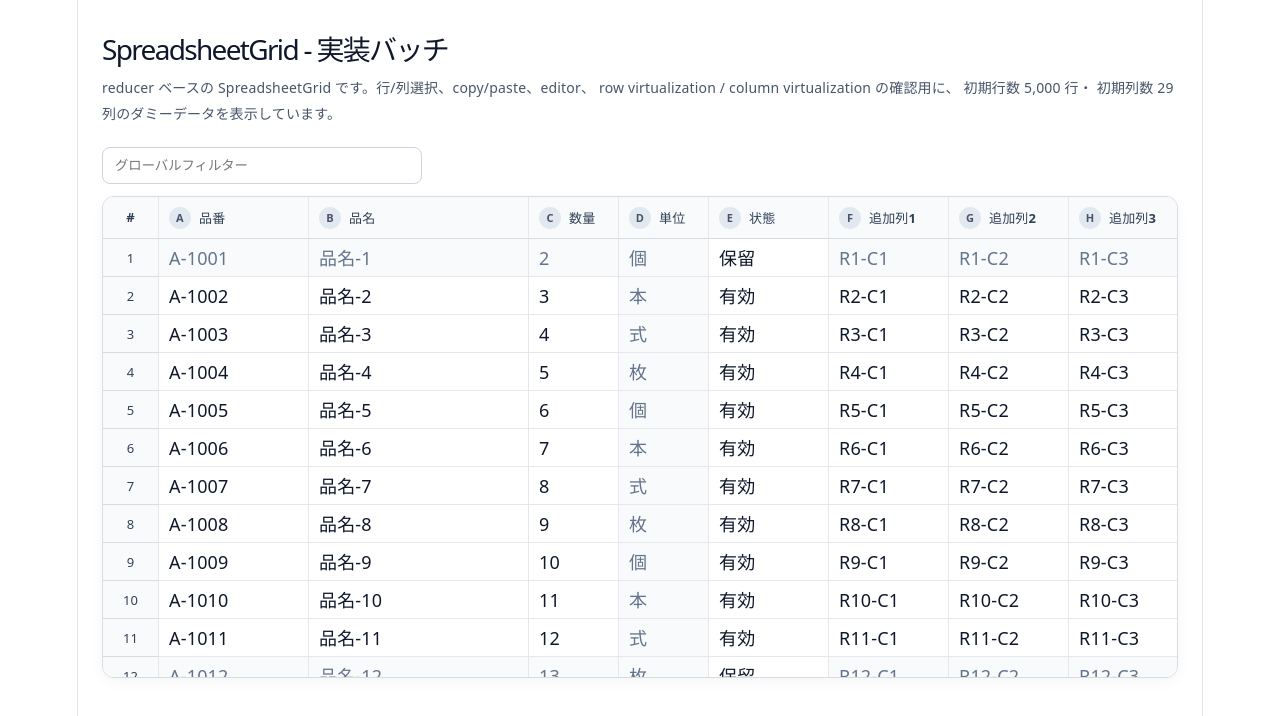
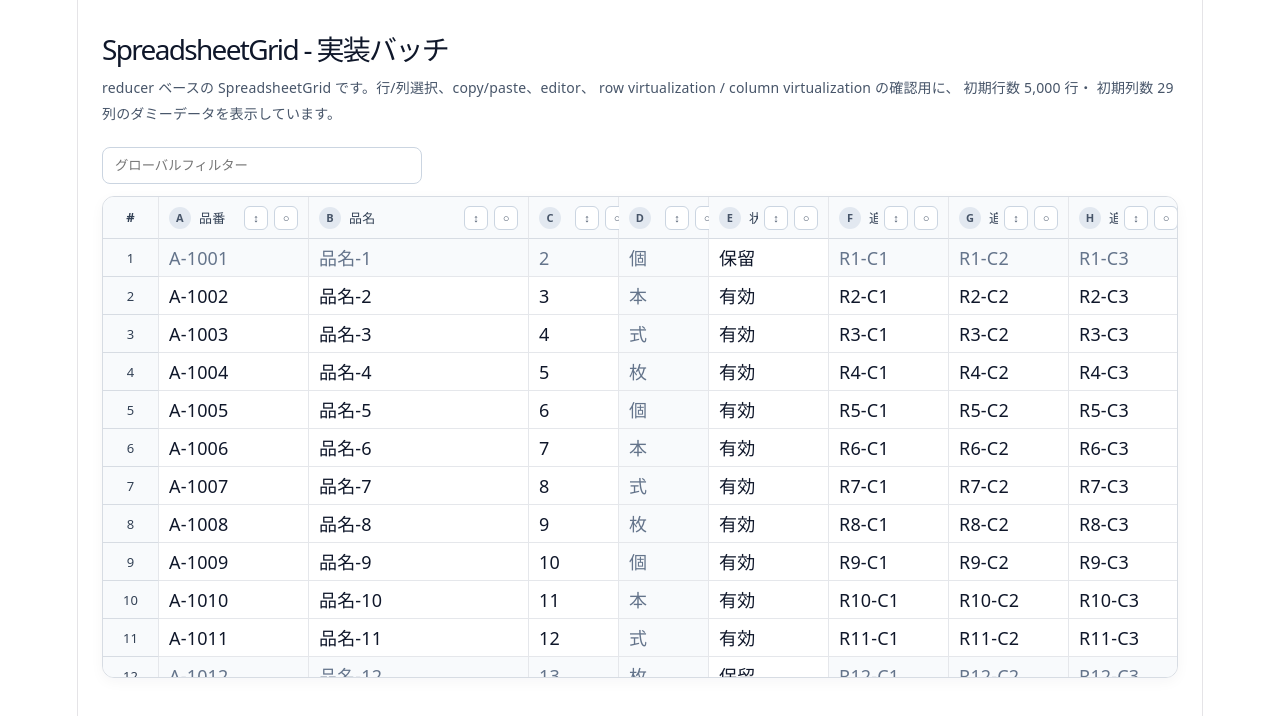
Before and after one commit to ishibashi0112/datasheet-grid, a React (Vite) app: page / in a window 1280 px wide. Shown: the top 716 px of the page. Built offline with nearby package versions, Linux system fonts and the light colour scheme.

Commit message:
✨ 実装バッチ8-A（列フィルター + 並び替え基盤）

```diff
--- a/src/components/spreadsheet-grid/SpreadsheetGrid.tsx
+++ b/src/components/spreadsheet-grid/SpreadsheetGrid.tsx
@@ -1,8 +1,8 @@
-// 追加: Ctrl+A 2回目解除 + corner / row header / column header hover 統一を反映します。
+// 追加: 列フィルター + 単一列ソート基盤を反映します。// 追加: 列,
 import {
   useEffect,
+  useCallback,
   useMemo,
-  useCallback,
   useReducer,
   useRef,
   useState,
@@ -143,6 +143,81 @@ const applyGlobalFilter = <T,>(
   );
 };
 
+// 追加: 列ごとのフィルターを適用します。初版は text contains を基本にしつつ、
+//       column.filterFn がある場合はそれを優先します。
+const applyColumnFilters = <T,>(
+  rowModels: SourceRowModel<T>[],
+  columns: GridColumn<T>[],
+  columnFilters: Record<string, unknown>,
+) => {
+  return rowModels.filter((rowModel) =>
+    columns.every((column) => {
+      const filterValue = columnFilters[column.key];
+      const normalizedFilter = String(filterValue ?? '').trim().toLowerCase();
+
+      if (!normalizedFilter) {
+        return true;
+      }
+
+      if (column.filterFn) {
+        return column.filterFn(rowModel.row, filterValue);
+      }
+
+      const cellValue = getCellValue(rowModel.row, column);
+      return String(cellValue ?? '').toLowerCase().includes(normalizedFilter);
+    }),
+  );
+};
+
+// 追加: 値比較を行います。数値化できるものは数値比較し、
+//       それ以外は文字列比較へフォールバックします。
+const compareUnknownValues = (left: unknown, right: unknown) => {
+  const leftNumber = Number(left);
+  const rightNumber = Number(right);
+  const bothNumeric = Number.isFinite(leftNumber) && Number.isFinite(rightNumber);
+
+  if (bothNumeric) {
+    return leftNumber - rightNumber;
+  }
+
+  return String(left ?? '').localeCompare(String(right ?? ''), 'ja', {
+    numeric: true,
+    sensitivity: 'base',
+  });
+};
+
+// 追加: 単一列ソートを適用します。初版は 1列のみ扱います。
+const applySort = <T,>(
+  rowModels: SourceRowModel<T>[],
+  columns: GridColumn<T>[],
+  sort: { columnKey: string | null; direction: 'asc' | 'desc' | null },
+) => {
+  if (!sort.columnKey || !sort.direction) {
+    return rowModels;
+  }
+
+  const column = columns.find((item) => item.key === sort.columnKey);
+  if (!column) {
+    return rowModels;
+  }
+
+  const multiplier = sort.direction === 'asc' ? 1 : -1;
+
+  return [...rowModels].sort((leftRowModel, rightRowModel) => {
+    const compared = compareUnknownValues(
+      getCellValue(leftRowModel.row, column),
+      getCellValue(rightRowModel.row, column),
+    );
+
+    if (compared !== 0) {
+      return compared * multiplier;
+    }
+
+    // 追加: 安定ソートのため sourceIndex を tie-breaker にします。
+    return leftRowModel.sourceIndex - rightRowModel.sourceIndex;
+  });
+};
+
 // 追加: 値を min/max に収めるユーティリティです。
 const clamp = (value: number, min: number, max: number) =>
   Math.min(Math.max(value, min), max);
@@ -167,6 +242,8 @@ export function SpreadsheetGrid<T>({
   canEditCell,
   enableRangeSelection = true,
   enableGlobalFilter = true,
+  enableColumnFilter = true,
+  enableSorting = true,
   className,
 }: SpreadsheetGridProps<T>) {
   // 追加: Grid ルート参照です。keyboard / paste の起点に使います。
@@ -240,7 +317,7 @@ export function SpreadsheetGrid<T>({
   );
 
   // 追加: グローバルフィルター適用済み row models です。
-  const filteredRowModels = useMemo(
+  const globallyFilteredRowModels = useMemo(
     () =>
       applyGlobalFilter(
         sourceRowModels,
@@ -248,6 +325,23 @@ export function SpreadsheetGrid<T>({
         selectGlobalFilter(uiState),
       ),
     [sourceRowModels, visibleColumns, uiState],
+  );
+
+  // 追加: 列フィルターを global filter 後に適用します。
+  const columnFilteredRowModels = useMemo(
+    () =>
+      applyColumnFilters(
+        globallyFilteredRowModels,
+        visibleColumns,
+        uiState.filters.columnFilters,
+      ),
+    [globallyFilteredRowModels, visibleColumns, uiState.filters.columnFilters],
+  );
+
+  // 追加: 最後にソートを適用します。
+  const filteredRowModels = useMemo(
+    () => applySort(columnFilteredRowModels, visibleColumns, uiState.sort),
+    [columnFilteredRowModels, visibleColumns, uiState.sort],
   );
 
   // 追加: 描画用 rows 配列です。
@@ -1028,6 +1122,75 @@ export function SpreadsheetGrid<T>({
     if (navigator.clipboard?.writeText) {
       await navigator.clipboard.writeText(text);
     }
+  };
+
+  // 追加: ソート状態に応じた表示記号を返します。
+  const getSortIndicator = (columnKey: string) => {
+    if (!enableSorting || uiState.sort.columnKey !== columnKey || !uiState.sort.direction) {
+      return '↕';
+    }
+
+    return uiState.sort.direction === 'asc' ? '↑' : '↓';
+  };
+
+  // 追加: 列ソートを asc -> desc -> none で循環させます。
+  const cycleColumnSort = (columnKey: string) => {
+    if (!enableSorting) {
+      return;
+    }
+
+    if (uiState.sort.columnKey !== columnKey || uiState.sort.direction === null) {
+      dispatch(gridActions.setSort(columnKey, 'asc'));
+      return;
+    }
+
+    if (uiState.sort.direction === 'asc') {
+      dispatch(gridActions.setSort(columnKey, 'desc'));
+      return;
+    }
+
+    dispatch(gridActions.clearSort());
+  };
+
+  // 追加: フィルター入力は初版では prompt を使い、後で popover に差し替えやすくします。
+  const handleColumnFilterButtonPointerDown = (
+    column: GridColumn<T>,
+    event: PointerEvent<HTMLButtonElement>,
+  ) => {
+    event.preventDefault();
+    event.stopPropagation();
+
+    if (!enableColumnFilter) {
+      return;
+    }
+
+    const currentValue = String(uiState.filters.columnFilters[column.key] ?? '');
+    const nextValue = window.prompt(
+      `列フィルター: ${column.title || column.key}`,
+      currentValue,
+    );
+
+    if (nextValue === null) {
+      return;
+    }
+
+    const normalized = nextValue.trim();
+    if (!normalized) {
+      dispatch(gridActions.clearColumnFilter(column.key));
+      return;
+    }
+
+    dispatch(gridActions.setColumnFilter(column.key, normalized));
+  };
+
+  // 追加: ソートボタン押下です。列選択開始と競合しないよう stopPropagation します。
+  const handleColumnSortButtonPointerDown = (
+    columnKey: string,
+    event: PointerEvent<HTMLButtonElement>,
+  ) => {
+    event.preventDefault();
+    event.stopPropagation();
+    cycleColumnSort(columnKey);
   };
 
   // 追加: active cell を移動します。shiftKey=true の場合は cell selection を拡張します。
@@ -1464,6 +1627,10 @@ export function SpreadsheetGrid<T>({
                   return null;
                 }
 
+                const isColumnFiltered = String(
+                  uiState.filters.columnFilters[column.key] ?? '',
+                ).trim().length > 0;
+
                 return (
                   <div
                     key={column.key}
@@ -1508,7 +1675,7 @@ export function SpreadsheetGrid<T>({
                         minWidth: 22,
                         height: 22,
                         borderRadius: 9999,
-                        backgroundColor: '#e2e8f0',
+                        backgroundColor: isColumnFiltered ? '#bfdbfe' : '#e2e8f0',
                         color: '#475569',
                         fontSize: 11,
                         fontWeight: 700,
@@ -1517,17 +1684,93 @@ export function SpreadsheetGrid<T>({
                       {toExcelColumnName(colIndex)}
                     </span>
 
+                    <div
+                      style={{
+                        display: 'flex',
+                        alignItems: 'center',
+                        minWidth: 0,
+                        flex: 1,
+                        gap: 6,
+                      }}
+                    >
+                      <div
+                        style={{
+                          minWidth: 0,
+                          flex: 1,
+                          overflow: 'hidden',
+                          textOverflow: 'ellipsis',
+                          whiteSpace: 'nowrap',
+                        }}
+                      >
                         {column.renderHeader
                           ? column.renderHeader({
                               colIndex,
                               width: measurement.size,
                               column,
                               filterValue: uiState.filters.columnFilters[column.key],
-                          isFiltered:
-                            uiState.filters.columnFilters[column.key] !==
-                            undefined,
+                              isFiltered: isColumnFiltered,
                             })
                           : column.title || column.key}
+                      </div>
+
+                      {enableSorting ? (
+                        <button
+                          type="button"
+                          onPointerDown={(event) =>
+                            handleColumnSortButtonPointerDown(column.key, event)
+                          }
+                          title="並び替え"
+                          style={{
+                            border: '1px solid #cbd5e1',
+                            background: '#ffffff',
+                            color:
+                              uiState.sort.columnKey === column.key &&
+                              uiState.sort.direction
+                                ? '#2563eb'
+                                : '#475569',
+                            borderRadius: 6,
+                            width: 24,
+                            height: 24,
+                            padding: 0,
+                            display: 'inline-flex',
+                            alignItems: 'center',
+                            justifyContent: 'center',
+                            cursor: 'pointer',
+                            fontSize: 11,
+                            flex: '0 0 auto',
+                          }}
+                        >
+                          {getSortIndicator(column.key)}
+                        </button>
+                      ) : null}
+
+                      {enableColumnFilter ? (
+                        <button
+                          type="button"
+                          onPointerDown={(event) =>
+                            handleColumnFilterButtonPointerDown(column, event)
+                          }
+                          title="列フィルター"
+                          style={{
+                            border: '1px solid #cbd5e1',
+                            background: '#ffffff',
+                            color: isColumnFiltered ? '#2563eb' : '#475569',
+                            borderRadius: 6,
+                            width: 24,
+                            height: 24,
+                            padding: 0,
+                            display: 'inline-flex',
+                            alignItems: 'center',
+                            justifyContent: 'center',
+                            cursor: 'pointer',
+                            fontSize: 11,
+                            flex: '0 0 auto',
+                          }}
+                        >
+                          {isColumnFiltered ? '●' : '○'}
+                        </button>
+                      ) : null}
+                    </div>
 
                     <div
                       onPointerDown={(event) =>
--- a/src/components/spreadsheet-grid/model/gridReducer.ts
+++ b/src/components/spreadsheet-grid/model/gridReducer.ts
@@ -30,6 +30,11 @@ export const createInitialGridUiState = <T,>(
   filters: {
     globalText: '',
     columnFilters: {},
+  },
+  // 追加: 初版は単一列ソートのみ保持します。
+  sort: {
+    columnKey: null,
+    direction: null,
   },
 });
 
@@ -278,6 +283,24 @@ export const gridUiReducer = (
         },
       };
 
+    case 'sort/set':
+      return {
+        ...state,
+        sort: {
+          columnKey: action.columnKey,
+          direction: action.direction,
+        },
+      };
+
+    case 'sort/clear':
+      return {
+        ...state,
+        sort: {
+          columnKey: null,
+          direction: null,
+        },
+      };
+
     default:
       return state;
   }
```
Also changed, not shown: src/components/spreadsheet-grid/model/gridActions.ts (+15 -3 lines), src/components/spreadsheet-grid/model/gridTypes.ts (+11 -0 lines), 1 other file (tests, documents, lock files or other folders). Lines whose indentation alone changed are shown as unchanged.
